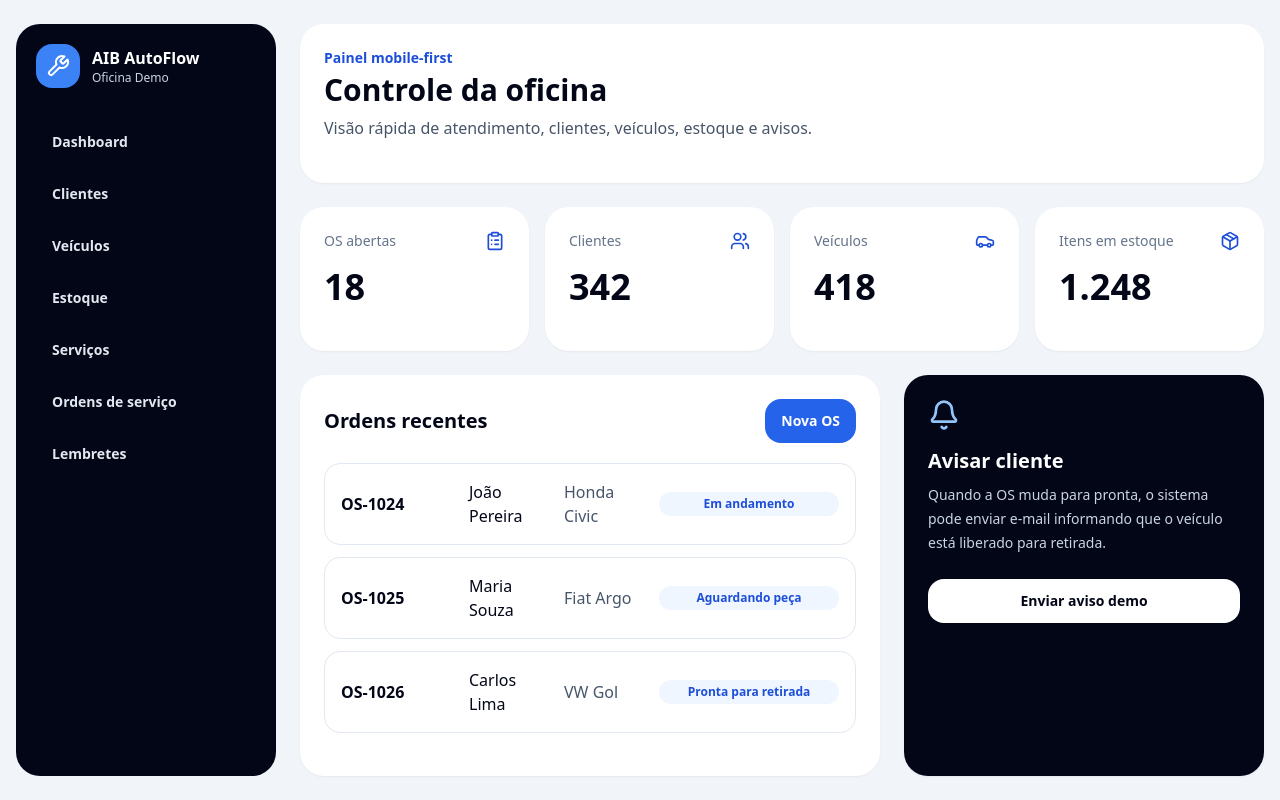
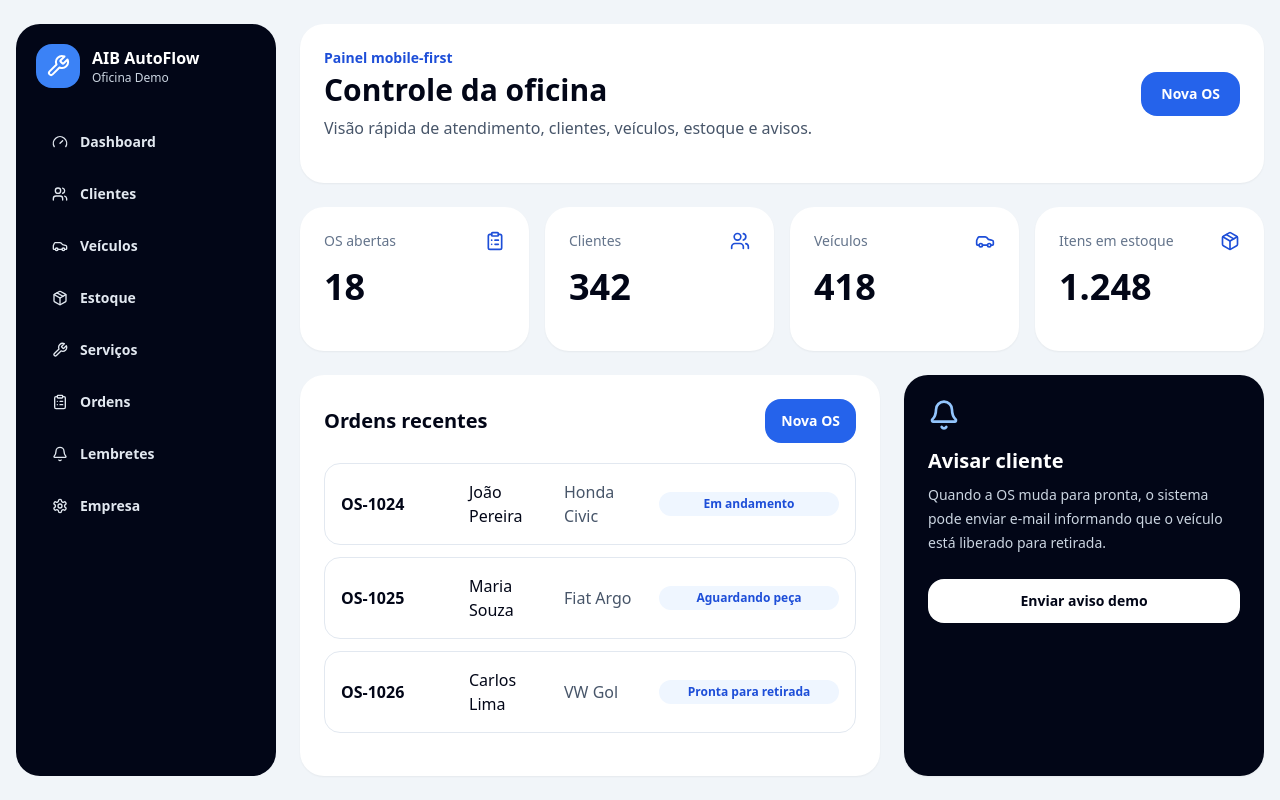
Before and after one commit to anjobrito/ajb-autoflow, a Next.js app: page /dashboard in a window 1280 px wide. Built offline with nearby package versions, Linux system fonts and the light colour scheme.

Commit message:
refactor: use shared app shell on dashboard

```diff
--- a/app/dashboard/page.tsx
+++ b/app/dashboard/page.tsx
@@ -1,4 +1,6 @@
-import { Bell, Car, ClipboardList, Package, Users, Wrench } from "lucide-react";
+import { Bell, Car, ClipboardList, Package, Users } from "lucide-react";
+import { AppShell } from "@/components/app-shell";
+import { PageHeader } from "@/components/page-header";
 
 const cards = [
   { label: "OS abertas", value: "18", icon: ClipboardList },
@@ -15,31 +17,13 @@ const orders = [
 
 export default function DashboardPage() {
   return (
-    <main className="min-h-screen bg-slate-100 text-slate-950">
-      <div className="mx-auto grid max-w-7xl gap-6 px-4 py-6 lg:grid-cols-[260px_1fr]">
-        <aside className="rounded-3xl bg-slate-950 p-5 text-white lg:min-h-[calc(100vh-48px)]">
-          <div className="flex items-center gap-3">
-            <div className="flex h-11 w-11 items-center justify-center rounded-2xl bg-blue-500">
-              <Wrench className="h-6 w-6" />
-            </div>
-            <div>
-              <p className="font-black">AIB AutoFlow</p>
-              <p className="text-xs text-slate-300">Oficina Demo</p>
-            </div>
-          </div>
-          <nav className="mt-8 grid gap-2 text-sm font-semibold text-slate-200">
-            {['Dashboard', 'Clientes', 'Veículos', 'Estoque', 'Serviços', 'Ordens de serviço', 'Lembretes'].map((item) => (
-              <a key={item} className="rounded-2xl px-4 py-3 hover:bg-white/10" href="#">{item}</a>
-            ))}
-          </nav>
-        </aside>
-
-        <section className="grid gap-6">
-          <header className="rounded-3xl bg-white p-6 shadow-sm">
-            <p className="text-sm font-bold text-blue-700">Painel mobile-first</p>
-            <h1 className="mt-1 text-3xl font-black">Controle da oficina</h1>
-            <p className="mt-2 text-slate-600">Visão rápida de atendimento, clientes, veículos, estoque e avisos.</p>
-          </header>
+    <AppShell>
+      <PageHeader
+        eyebrow="Painel mobile-first"
+        title="Controle da oficina"
+        description="Visão rápida de atendimento, clientes, veículos, estoque e avisos."
+        actionLabel="Nova OS"
+      />
 
       <div className="grid gap-4 sm:grid-cols-2 xl:grid-cols-4">
         {cards.map((card) => {
@@ -81,8 +65,6 @@ export default function DashboardPage() {
           <button className="mt-6 w-full rounded-2xl bg-white px-4 py-3 text-sm font-black text-slate-950">Enviar aviso demo</button>
         </div>
       </div>
-        </section>
-      </div>
-    </main>
+    </AppShell>
   );
 }
```
Lines whose indentation alone changed are shown as unchanged.
